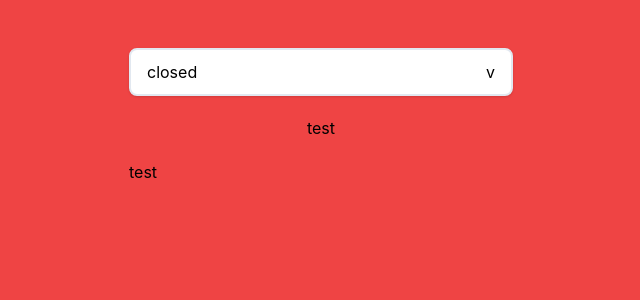
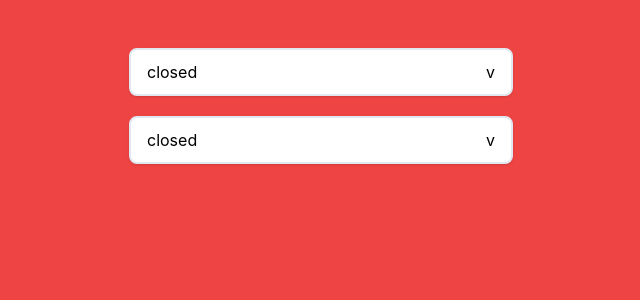
Before and after one commit to hakhan0301/react-dropdown-menu, a React (Create React App) app: page / in a window 1280 px wide. Shown: the top 300 px of the page, without its empty margins (319-959 px from the left). Built offline with nearby package versions, Linux system fonts and the light colour scheme; the HTML template or start-up script is replaced by a standard one.

Commit message:
feat: dropdown items showing

```diff
--- a/src/App.tsx
+++ b/src/App.tsx
@@ -6,9 +6,7 @@ function App() {
       <div className="flex justify-center p-12">
         <div className="flex flex-col gap-5">
           <DropdownMenu />
-          <div className="text-center">test</div>
-          <div>test</div>
-
+          <DropdownMenu />
         </div>
       </div>
     </div>
--- a/src/components/DropdownMenu.tsx
+++ b/src/components/DropdownMenu.tsx
@@ -1,20 +1,42 @@
 import { useState } from "react";
+
+function DropdownItem() {
+  return (
+    <button className={`w-full bg-white px-4 py-2
+            first:rounded-t-lg last:rounded-b-lg
+            hover:cursor-pointer hover:bg-gray-200
+            text-left`}>
+      <div className="">
+        test
+      </div>
+    </button>
+  )
+}
 
 function DropdownMenu() {
   const [open, setOpen] = useState<boolean>(false);
 
   const border = open ? 'border-2 border-blue-500' : 'border-2 border-slate-200';
 
+  return (
+    <div className="w-96">
+      <button className={`w-full h-12 px-4 rounded-lg
+              bg-white  ${border} shadow text-left
+              hover:cursor-pointer`}
+        onBlur={() => setOpen(false)}
+        onClick={() => setOpen(!open)}>
+        <div className="flex h-full items-center">
+          <div className="w-full">
+            {open ? 'open' : 'closed'}
+          </div>
 
-  return (
-    <div className={`w-96 h-12 px-4 rounded-lg bg-white  ${border} shadow hover:cursor-pointer`}
-      onClick={() => setOpen(!open)}>
-      <div className="flex w-full h-full items-center">
-        <div className="w-full">
-          {open ? 'open' : 'closed'}
+          <h1 className="">{open ? '^' : 'v'}</h1>
         </div>
-
-        <h1 className="text-center">{open ? '^' : 'v'}</h1>
+      </button>
+      <div className={`w-96 flex flex-col absolute ${open ? '' : 'hidden'}`} role="list">
+        <DropdownItem />
+        <DropdownItem />
+        <DropdownItem />
       </div>
     </div>
   );
```
